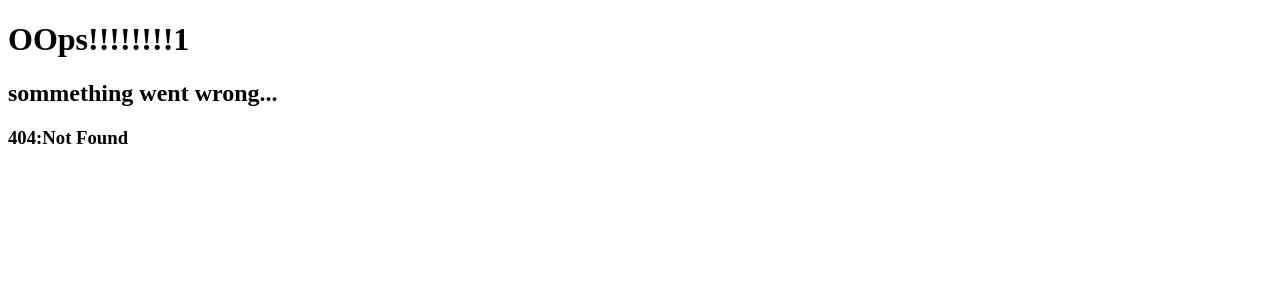
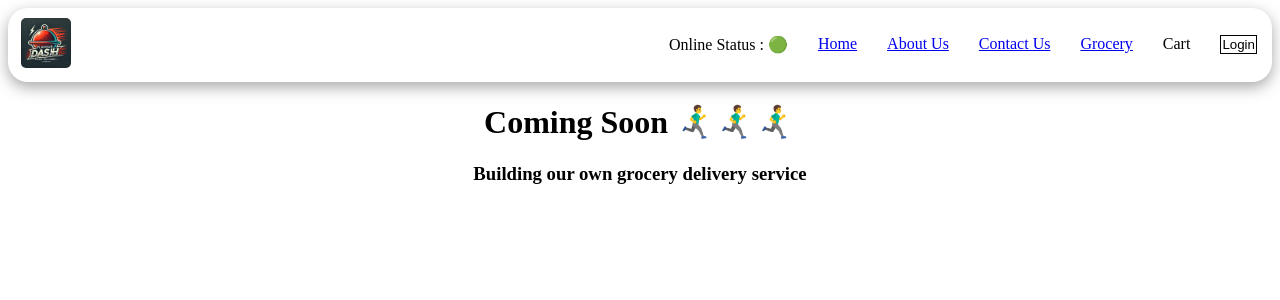
Before and after one commit to seekernothing/Flavour-Dash, a React (Vite) app: page /grocery in a window 1280 px wide. Before the commit this address had no page. Shown: the top 300 px of the page. Built offline with nearby package versions, Linux system fonts and the light colour scheme.

Commit message:
added lazy loading...

```diff
--- a/src/App.jsx
+++ b/src/App.jsx
@@ -5,11 +5,6 @@ import Body from "./components/Body";
 import { Outlet } from "react-router-dom";
 
 
-
-
-
-
-// swiggy api data for restaurants
 
 
 let App = () => {
--- a/src/components/Body.jsx
+++ b/src/components/Body.jsx
@@ -2,6 +2,7 @@ import RestaurantCard from "./RestaurantCard";
 import { useState, useEffect } from "react";
 import Shimmer from "./Shimmer";
 import { Link } from "react-router-dom";
+import useOnlineStatus from "../utils/useOnlineStatus";
 
 const Body = () => {
   const [resData, setResData] = useState([]);
@@ -39,6 +40,11 @@ const Body = () => {
   // if (resData.length === 0) {
   //   return <Shimmer />;
   // }
+
+const onlineStatus = useOnlineStatus();
+
+if(onlineStatus===false) return <h1>Looks like you are offline. check your internet connection</h1>
+
 
   return resData.length === 0 ? (
     <Shimmer />
--- a/src/components/Contact.jsx
+++ b/src/components/Contact.jsx
@@ -4,7 +4,7 @@ const Contact = ()=>{
 
 
         <div>
-          <h1>My number is: +919743438484</h1>
+          <h1>My number is: +919743438484  💋💋💋</h1>
         </div>
     )
 }
--- /dev/null
+++ b/src/components/Grocery.jsx
@@ -0,0 +1,10 @@
+const Grocery = () => {
+  return (
+    <div className="grocery">
+      <h1>Coming Soon 🏃‍♂️‍➡️🏃‍♂️‍➡️🏃‍♂️‍➡️</h1>
+      <h3>Building our own grocery delivery service</h3>
+    </div>
+  );
+};
+
+export default Grocery;
--- a/src/components/Header.jsx
+++ b/src/components/Header.jsx
@@ -1,10 +1,12 @@
 import { useState } from "react";
 import logo from "./assets/logo.png"
 import { Link } from "react-router-dom";
+import useOnlineStatus from "../utils/useOnlineStatus";
 
 let Header = () => {
 
   let [login, setLogin] = useState("Login")
+  const onlineStatus = useOnlineStatus()
 
   return (
     <div className="header">
@@ -14,6 +16,7 @@ let Header = () => {
 
       <div className="nav-items">
         <ul>
+          <li>Online Status : {onlineStatus ? "🟢" : "🔴"}</li>
           <li>
             <Link to="/">Home</Link>
           </li>
@@ -22,6 +25,9 @@ let Header = () => {
           </li>
           <li>
             <Link to="/contact">Contact Us</Link>
+          </li>
+          <li>
+            <Link to="/grocery">Grocery</Link>
           </li>
           <li>Cart</li>
           <button
--- a/src/index.css
+++ b/src/index.css
@@ -106,3 +106,17 @@ body{
  padding: 1px;
  border: 1px solid black;
 }
+
+.menu{
+
+  text-align: center;
+
+}
+
+.menu>li{
+   list-style-type: none;
+}
+
+.grocery{
+  text-align: center;
+}
--- a/src/main.jsx
+++ b/src/main.jsx
@@ -5,14 +5,22 @@ import App from './App.jsx'
 
 import { createBrowserRouter, RouterProvider,Outlet } from "react-router-dom";
 
-import About from "./components/About";
+// import About from "./components/About";
 
 import Contact from './components/Contact.jsx';
 
 import Error from './components/Error.jsx';
 import Body from './components/Body.jsx';
 import RestaurantMenu from './components/RestaurantMenu.jsx';
+// import Grocery from './components/Grocery.jsx';
 
+import { lazy , Suspense} from "react";
+
+
+
+const Grocery = lazy(()=>import("./components/Grocery"));
+
+const About = lazy(()=>import("./components/About.jsx"))
 
 
 const appRouter = createBrowserRouter([
@@ -26,11 +34,23 @@ const appRouter = createBrowserRouter([
       },
       {
         path: "/about",
-        element: <About />,
+        element: (
+          <Suspense fallback={<h1>Wait karo aa raha hain 🤚🤚🤚</h1>}>
+            <About />
+          </Suspense>
+        ),
       },
       {
         path: "/contact",
         element: <Contact />,
+      },
+      {
+        path: "/grocery",
+        element: (
+          <Suspense fallback={<h1>Coming soon...</h1>}>
+            <Grocery />
+          </Suspense>
+        ),
       },
       {
         path: "/restaurant/:resId",
--- /dev/null
+++ b/src/utils/useOnlineStatus.jsx
@@ -0,0 +1,20 @@
+import { useEffect, useState } from "react";
+
+const useOnlineStatus = () => {
+  // check if online
+
+  const [onlineStatus, setOnlinestatus] = useState(true);
+
+  useEffect(() => {
+    window.addEventListener("offline", () => {
+      setOnlinestatus(false);
+    });
+    window.addEventListener("online", () => {
+      setOnlinestatus(true);
+    });
+  }, []);
+
+  return onlineStatus;
+};
+
+export default useOnlineStatus;
```
